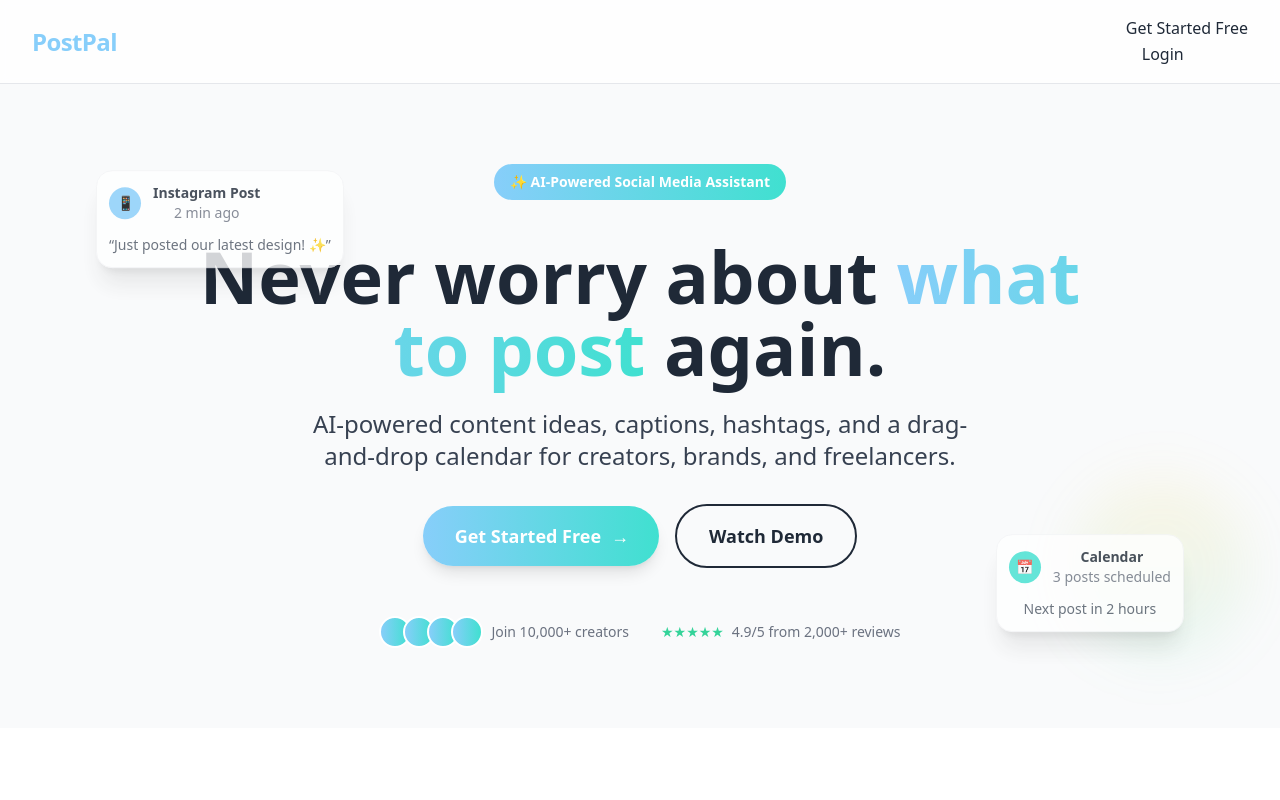
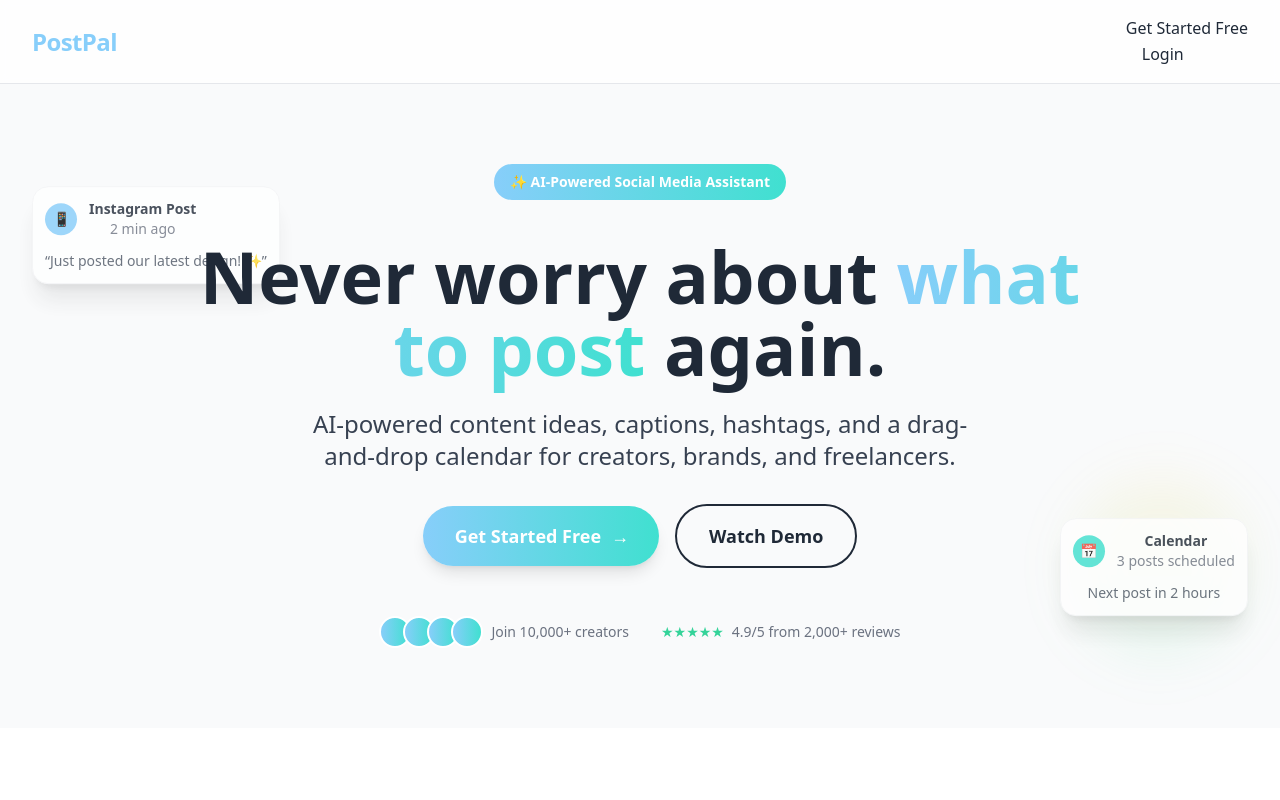
Before and after one commit to zetsu101/PostPal, a Next.js app: page / in a window 1280 px wide. Shown: the top 800 px of the page. Built offline with nearby package versions, Linux system fonts and the light colour scheme.

Commit message:
fix(hero): move floating cards behind text and outwards (lower z-index, offset)

```diff
--- a/src/app/page.tsx
+++ b/src/app/page.tsx
@@ -150,7 +150,7 @@ export default function LandingPage() {
             repeat: Infinity,
             ease: "easeInOut"
           }}
-          className="absolute top-24 left-24 hidden lg:block z-20 opacity-80"
+          className="absolute top-28 left-8 hidden lg:block z-0 opacity-80 pointer-events-none"
         >
           <div className="bg-white rounded-2xl shadow-xl p-3 border border-gray-100 max-w-xs">
             <div className="flex items-center gap-3 mb-3">
@@ -176,7 +176,7 @@ export default function LandingPage() {
             ease: "easeInOut",
             delay: 1
           }}
-          className="absolute bottom-24 right-24 hidden lg:block z-20 opacity-80"
+          className="absolute bottom-28 right-8 hidden lg:block z-0 opacity-80 pointer-events-none"
         >
           <div className="bg-white rounded-2xl shadow-xl p-3 border border-gray-100 max-w-xs">
             <div className="flex items-center gap-3 mb-3">
```
